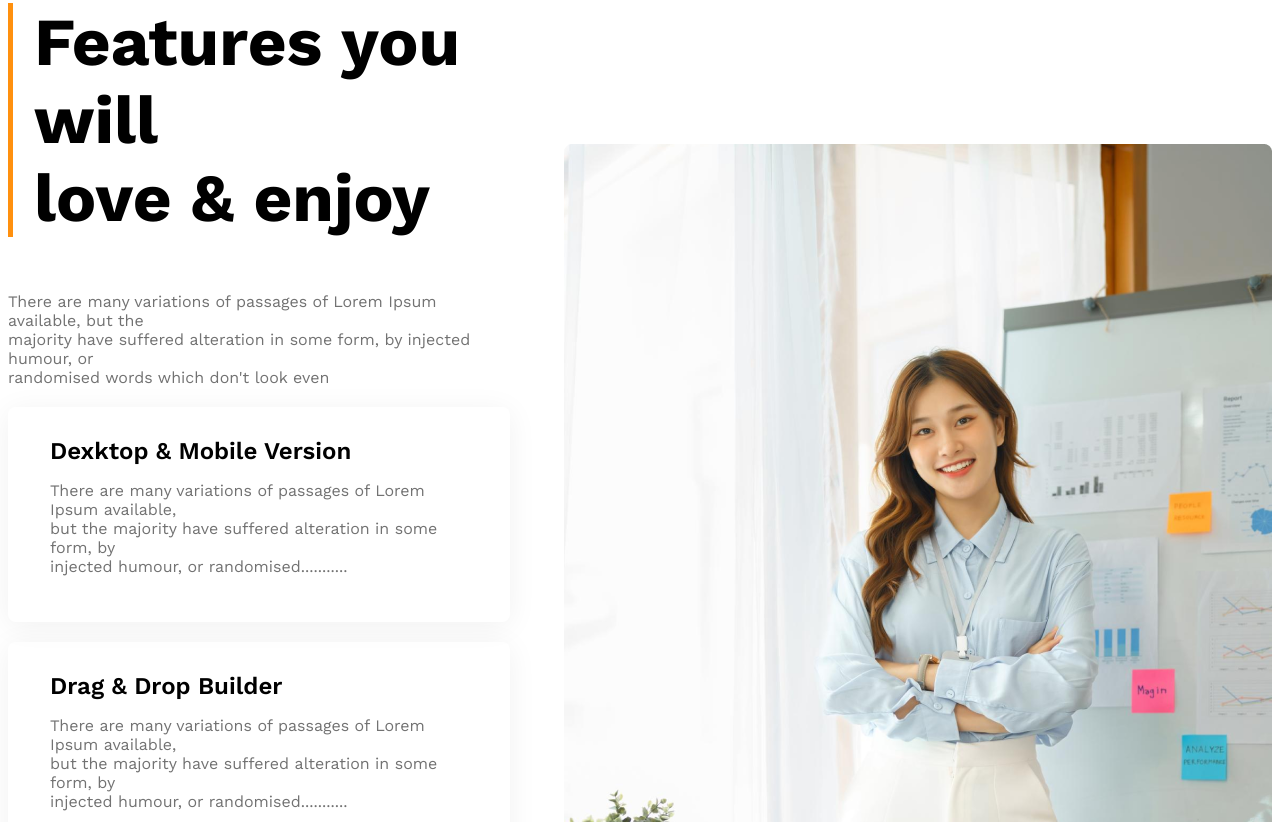
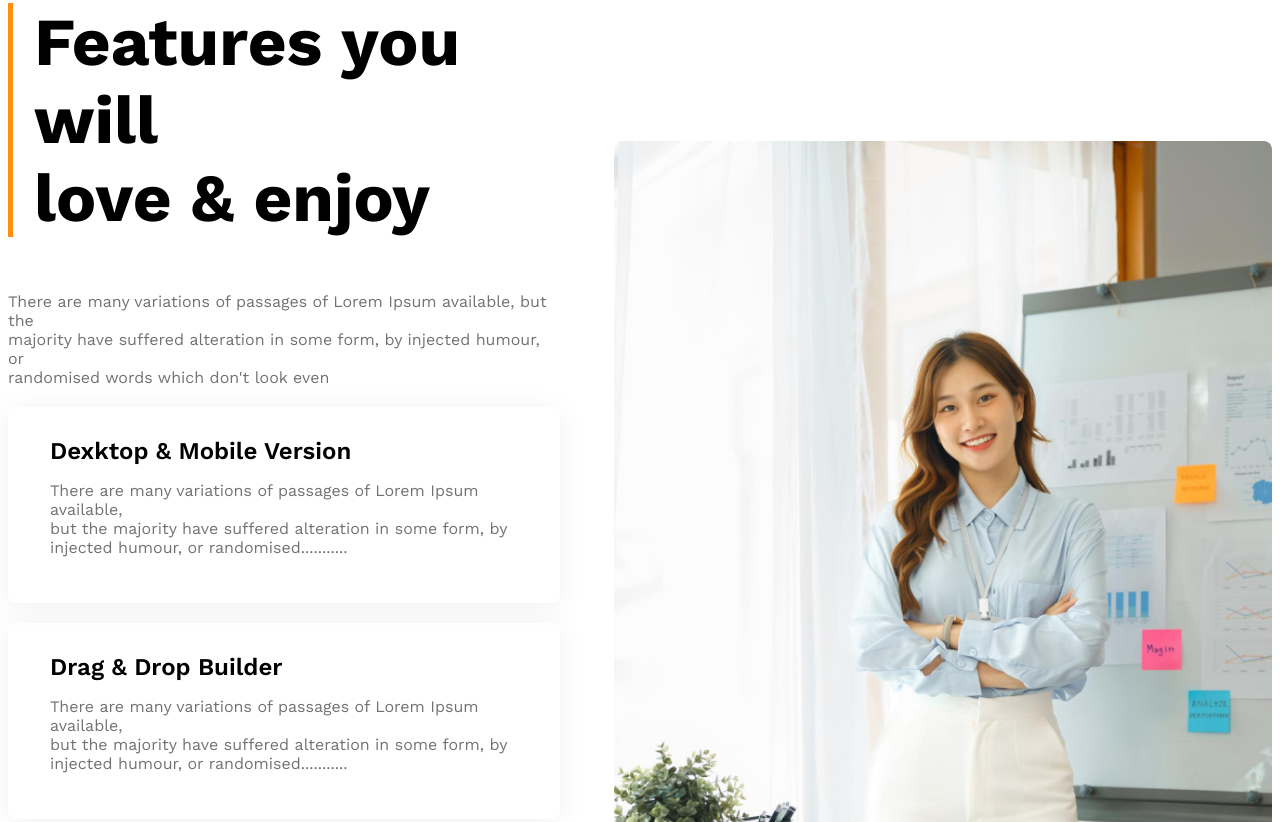
Before and after one commit to Sana0398/G3-Architects, a plain HTML site: page index.html in a window 1280 px wide. Shown: the part 2136-2958 px from the top of the page. Drawn offline with nearby package versions, Linux system fonts and the light colour scheme.

Commit message:
image added

```diff
--- a/index.html
+++ b/index.html
@@ -94,8 +94,8 @@
                 </div>
 
             </div>
-            <div class="joy-img">
-                <img src="./images/architect.png" alt="">
+            <div >
+                <img class="joy-img" src="./images/architect.png" alt="">
             </div>
         </section>
 
--- a/styles/style.css
+++ b/styles/style.css
@@ -178,6 +178,10 @@
     margin-top: 0px;
     margin-bottom: 0px;
 }
+.joy-img{
+    max-width: 100%;
+    border-radius: 8px;
+}
 /*Media Query*/
 
 @media screen and (max-width:576px) {
@@ -187,5 +191,8 @@
     .team-feautres{
         flex-direction: column;
     }
+    .love-and-joy{
+        flex-direction: column;
+    }
 
 }
```
